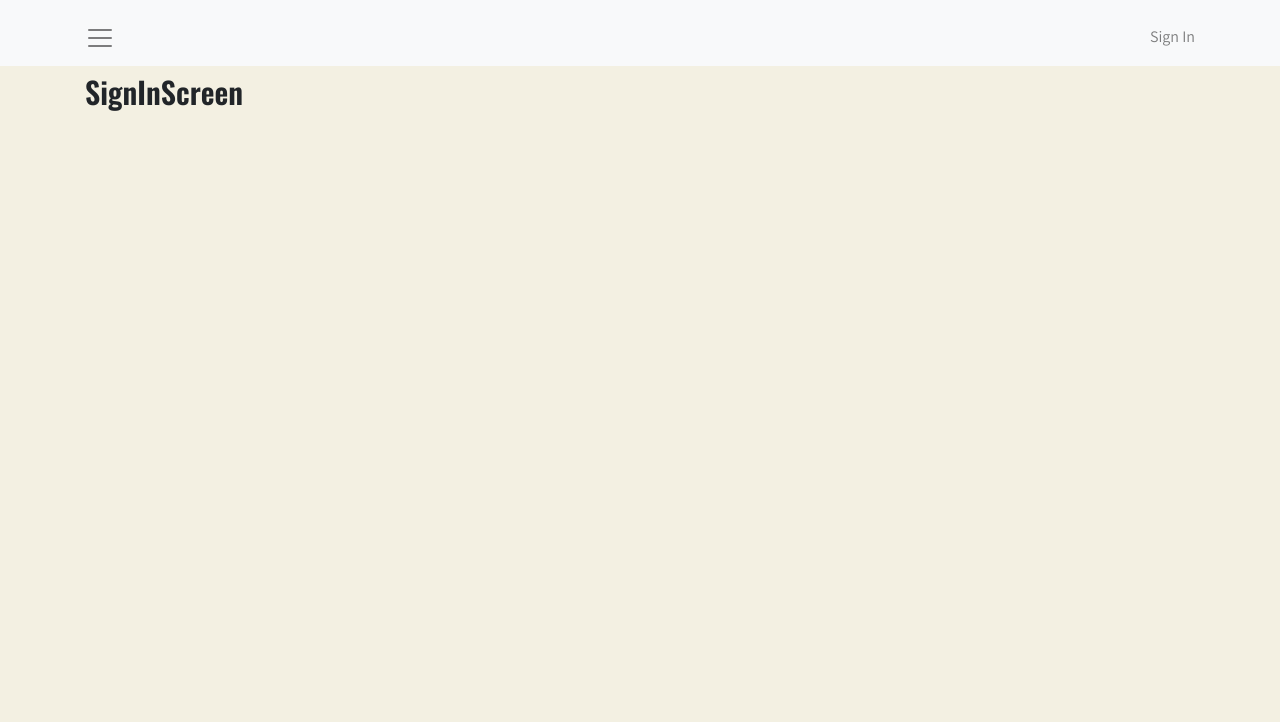
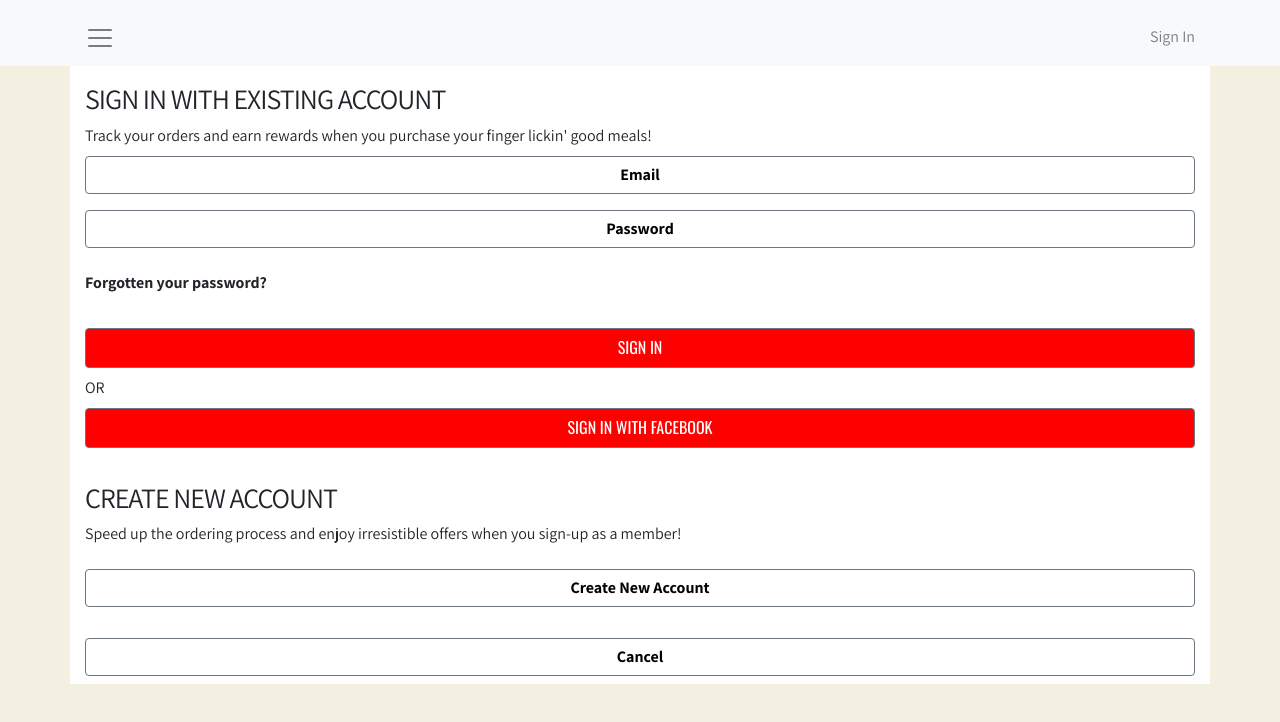
Before and after one commit to Chornay/reactjs_ordering_app, a React (Create React App) app: page /login in a window 1280 px wide. Shown: the top 722 px of the page. Built offline with nearby package versions, Linux system fonts and the light colour scheme.

Commit message:
make layout SignInScreen

```diff
--- a/src/App.js
+++ b/src/App.js
@@ -99,7 +99,7 @@ class App extends Component {
 
           <Route path="/notifications" component={NotificationMainScreen} />
           <Redirect from="/" exact to="/menu/for-one" />
-          {/* <Route path="/" component={MenuItemDetailScreen} /> */}
+          <Route path="/" component={MenuItemDetailScreen} />
           <Route component={NoMatchScreen}/>
         </Switch>
 
--- a/src/layouts/MainLayout.js
+++ b/src/layouts/MainLayout.js
@@ -10,8 +10,6 @@ import DealsMenuScreen from "../screens/DealsMenuScreen";
 import MenuListScreen from "../screens/MenuListScreen";
 import MenuItemDetailScreen from "../screens/MenuItemDetailScreen";
 import MainNavigation from "../components/MainNavigation";
-
-
 
 class MainLayout extends Component {
   render() {
@@ -29,7 +27,6 @@ class MainLayout extends Component {
                 paddingBottom: 8
               }}
             >
-
               {/* {this.props.location.pathname} */}
 
               <div >
--- a/src/screens/SignInScreen.js
+++ b/src/screens/SignInScreen.js
@@ -1,11 +1,56 @@
 import React, { Component } from "react";
+import FluidSecondaryButton from '../components/FluidSecondaryButton';
+import FluidButton from '../components/FluidButton';
+
+
 
 
 class SignInScreen extends Component {
   render() {
     return (
-      <div className="container">
-        <h1>SignInScreen</h1>
+      <div className="container" style={{backgroundColor:'white'}}>
+        <div style={{display:'flex', fontWeight:'bold', letterSpacing:'-1px', fontSize:'25px', justifyContent:'space-between',paddingTop:'8px'}}>
+           <h3 >SIGN IN WITH EXISTING ACCOUNT</h3>
+        </div>
+        <div>
+          <span>Track your orders and earn rewards when you purchase your finger lickin' good meals!</span>
+        </div>
+          <FluidSecondaryButton title="Email"
+          />
+          <FluidSecondaryButton
+            title="Password"
+          />
+        <div style={{paddingTop:'15px',fontWeight:'bold'}}>
+          <span>Forgotten your password?</span>
+        </div>
+        <div style={{paddingTop:'25px'}}>
+        <FluidButton title="SIGN IN"
+        />
+        </div>
+        <span style={{alignItems:'center'}}>OR</span>
+        <FluidButton title="SIGN IN WITH FACEBOOK"/>
+        <div style={{display:'flex', fontWeight:'bold', letterSpacing:'-1px', fontSize:'25px', justifyContent:'space-between',paddingTop:25}}>
+          <h3>CREATE NEW ACCOUNT</h3>
+        </div>
+
+          <span>Speed up the ordering process and enjoy
+          irresistible offers when you sign-up as a member!
+          </span>
+          <div style={{paddingTop:'15px'}}>
+            <FluidSecondaryButton
+            title="Create New Account"
+          />
+          </div>
+
+        <div style={{paddingTop:'15px'}}>
+           <FluidSecondaryButton
+            title="Cancel"
+           />
+       </div>
+
+
+
+
       </div>
     );
   }
```
